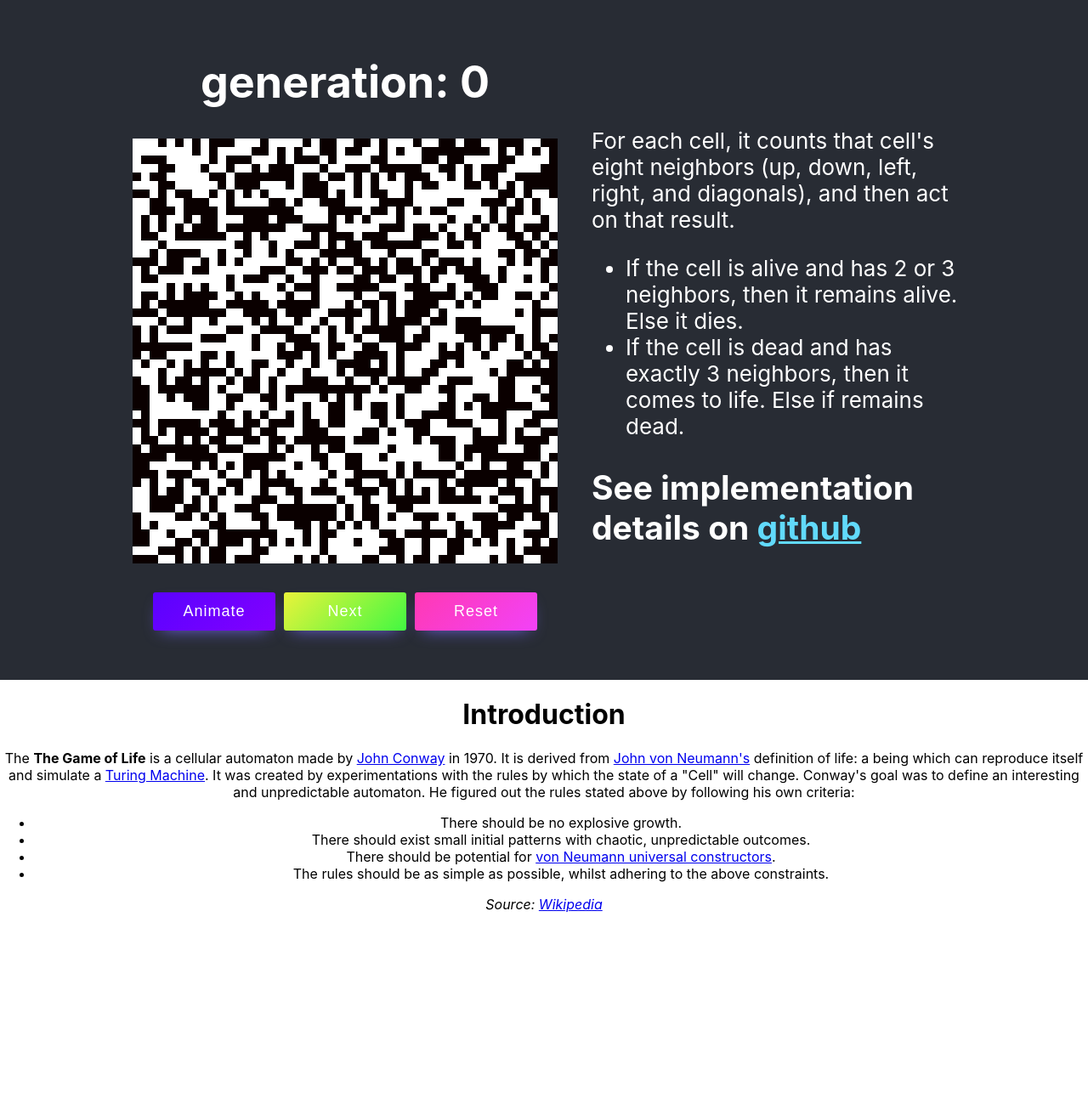
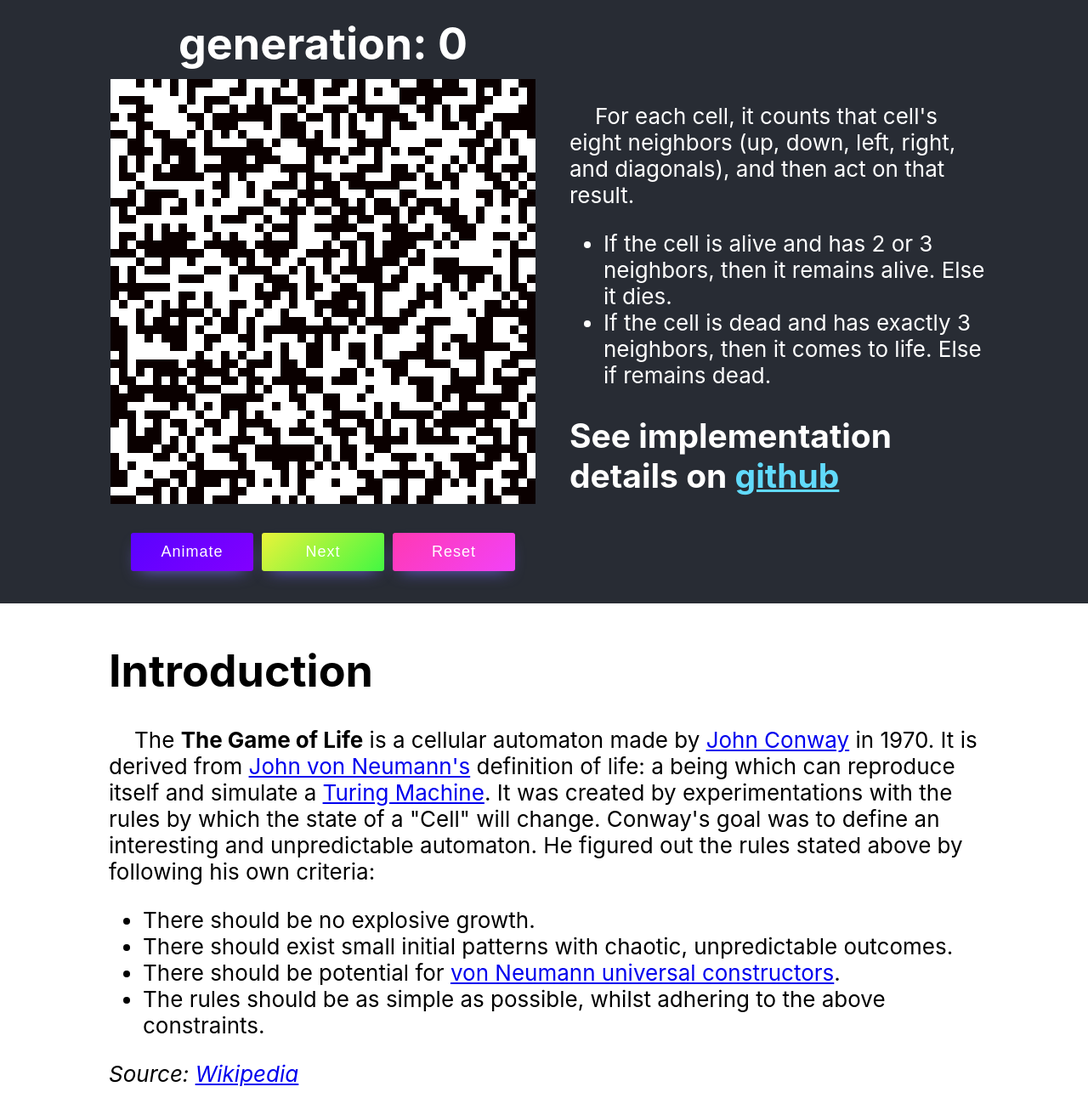
Before and after one commit to projectcollection/conways, a React (Create React App) app in the folder game_of_life/: page / in a window 1280 px wide. Shown: the whole page at 85% size. Before the commit the page ends 1074 px from the top, so only its background shows below. Built offline with nearby package versions, Linux system fonts and the light colour scheme.

Commit message:
Add more styling

```diff
--- a/game_of_life/src/App.css
+++ b/game_of_life/src/App.css
@@ -1,5 +1,6 @@
 .App {
   text-align: center;
+  font-size: calc(10px + 2vmin);
 }
 
 .App-logo {
@@ -10,12 +11,11 @@
 
 .App-header {
   background-color: #282c34;
-  min-height: 100vh;
+  max-height: 95vh;
   display: flex;
   flex-direction: row;
   align-items: center;
   justify-content: center;
-  font-size: calc(10px + 2vmin);
   color: white;
 
   text-align: left;
@@ -23,6 +23,10 @@
 
 .App-header div{
   margin: 10px;
+}
+
+.App-header h1{
+  margin: 10px 0;
 }
 
 .App-link {
@@ -87,6 +91,21 @@ button:disabled {
   text-align: center;
 }
 
-#rules {
-  max-width: 35%;
+.text-block {
+  max-width: 500px;
 }
+
+.long-text {
+  column-count: 2;
+  column-gap: 10px;
+  column-width: 500px;
+}
+
+#details {
+  text-align: left;
+  padding: 1% 10%;
+}
+
+p {
+  text-indent: 30px;
+}
```
